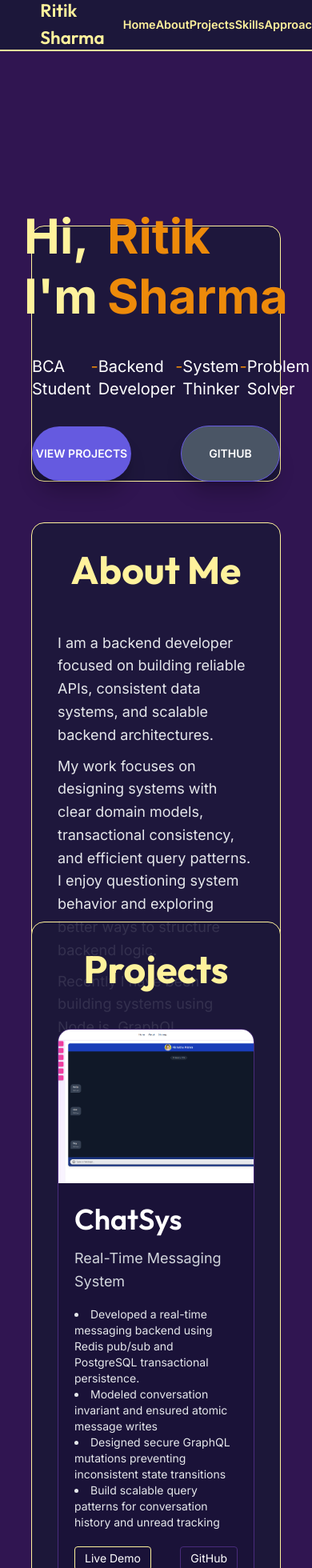
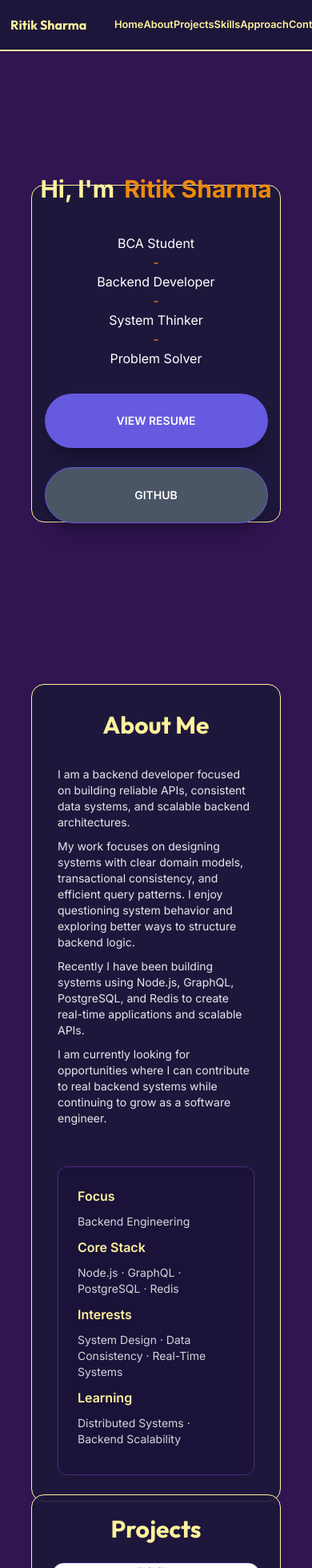
Before and after one commit to type-ritik/portfolio, a React (Vite) app in the folder client/: page / in a window 390 px wide. Shown: the top 1960 px of the page at 80% size. Built offline with nearby package versions, Linux system fonts and the light colour scheme.

Commit message:
feat: implement responsiveness on small devices

```diff
--- a/client/src/components/AboutContainer.tsx
+++ b/client/src/components/AboutContainer.tsx
@@ -6,32 +6,32 @@ export const AboutContainer = () => {
     >
       <div className="w-full bg-dark-purple-blur border border-light-yellow rounded-2xl p-8! text-white">
         {/* TITLE */}
-        <h1 className="text-4xl text-light-yellow text-center font-bold mb-10!">
+        <h1 className="text-5xl! not-md:text-3xl! text-light-yellow text-center font-bold mb-10! not-md:mb-6!">
           About Me
         </h1>
 
         <div className="grid md:grid-cols-2 gap-10">
           {/* LEFT SIDE TEXT */}
           <div className="space-y-5 text-gray-200">
-            <p className="text-lg">
+            <p className="not-md:text-sm! text-lg!">
               I am a backend developer focused on building reliable APIs,
               consistent data systems, and scalable backend architectures.
             </p>
 
-            <p>
+            <p className="not-md:text-sm! text-lg!">
               My work focuses on designing systems with clear domain models,
               transactional consistency, and efficient query patterns. I enjoy
               questioning system behavior and exploring better ways to structure
               backend logic.
             </p>
 
-            <p>
+            <p className="not-md:text-sm! text-lg!">
               Recently I have been building systems using Node.js, GraphQL,
               PostgreSQL, and Redis to create real-time applications and
               scalable APIs.
             </p>
 
-            <p>
+            <p className="not-md:text-sm! text-lg!">
               I am currently looking for opportunities where I can contribute to
               real backend systems while continuing to grow as a software
               engineer.
@@ -42,28 +42,30 @@ export const AboutContainer = () => {
           <div className="bg-[#1a1238] border border-light-purple rounded-xl p-6! flex flex-col justify-center space-y-4">
             <div>
               <span className="text-light-yellow font-semibold">Focus</span>
-              <p className="text-gray-300 text-sm">Backend Engineering</p>
+              <p className="text-gray-300 not-md:text-sm!">
+                Backend Engineering
+              </p>
             </div>
 
             <div>
               <span className="text-light-yellow font-semibold">
                 Core Stack
               </span>
-              <p className="text-gray-300 text-sm">
+              <p className="text-gray-300 not-md:text-sm!">
                 Node.js · GraphQL · PostgreSQL · Redis
               </p>
             </div>
 
             <div>
               <span className="text-light-yellow font-semibold">Interests</span>
-              <p className="text-gray-300 text-sm">
+              <p className="text-gray-300 not-md:text-sm!">
                 System Design · Data Consistency · Real-Time Systems
               </p>
             </div>
 
             <div>
               <span className="text-light-yellow font-semibold">Learning</span>
-              <p className="text-gray-300 text-sm">
+              <p className="text-gray-300 not-md:text-sm!">
                 Distributed Systems · Backend Scalability
               </p>
             </div>
--- a/client/src/components/ApproachContainer.tsx
+++ b/client/src/components/ApproachContainer.tsx
@@ -1,9 +1,9 @@
 function ApproachContainer() {
   return (
-    <div id="approach" className="w-full h-screen items-center flex justify-center my-20!">
+    <div id="approach" className="w-full h-screen not-md:h-full items-center flex justify-center my-20!">
       <div className="w-full bg-dark-purple-blur border border-light-yellow rounded-2xl p-8! text-white">
         {/* Title */}
-        <h1 className="text-4xl text-light-yellow text-center font-bold mb-10!">
+        <h1 className="text-5xl! not-md:text-3xl! text-light-yellow text-center font-bold mb-10!">
           How I Design Systems
         </h1>
 
@@ -11,10 +11,10 @@ function ApproachContainer() {
         <div className="grid md:grid-cols-2 lg:grid-cols-4 gap-6">
           {/* Entity */}
           <div className="bg-[#1a1238] border border-light-purple rounded-xl p-5! hover:scale-[1.03] transition">
-            <h3 className="text-lg font-semibold text-light-yellow mb-2!">
+            <h3 className="text-lg! font-semibold text-light-yellow mb-2!">
               Entities
             </h3>
-            <p className="text-sm text-gray-300">
+            <p className="text-sm! text-gray-300">
               Identify core domain objects and relationships that represent the
               system's structure.
             </p>
@@ -22,7 +22,7 @@ function ApproachContainer() {
 
           {/* State */}
           <div className="bg-[#1a1238] border border-light-purple rounded-xl p-5! hover:scale-[1.03] transition">
-            <h3 className="text-lg font-semibold text-light-yellow mb-2!">
+            <h3 className="text-lg! font-semibold text-light-yellow mb-2!">
               State
             </h3>
             <p className="text-sm text-gray-300">
@@ -33,10 +33,10 @@ function ApproachContainer() {
 
           {/* Invariants */}
           <div className="bg-[#1a1238] border border-light-purple rounded-xl p-5! hover:scale-[1.03] transition">
-            <h3 className="text-lg font-semibold text-light-yellow mb-2!">
+            <h3 className="text-lg! font-semibold text-light-yellow mb-2!">
               Invariants
             </h3>
-            <p className="text-sm text-gray-300">
+            <p className="text-sm! text-gray-300">
               Establish rules that must always remain true regardless of system
               operations.
             </p>
@@ -44,10 +44,10 @@ function ApproachContainer() {
 
           {/* Failure */}
           <div className="bg-[#1a1238] border border-light-purple rounded-xl p-5! hover:scale-[1.03] transition">
-            <h3 className="text-lg font-semibold text-light-yellow mb-2!">
+            <h3 className="text-lg! font-semibold text-light-yellow mb-2!">
               Failure Cases
             </h3>
-            <p className="text-sm text-gray-300">
+            <p className="text-sm! text-gray-300">
               Anticipate how the system might break and design safeguards to
               prevent inconsistent states.
             </p>
@@ -56,7 +56,7 @@ function ApproachContainer() {
 
         {/* Philosophy */}
         <div className="mt-10! flex justify-center">
-          <p className="max-w-2xl text-center text-gray-300 bg-[#1a1238] border border-light-purple px-6! py-4! rounded-lg">
+          <p className="max-w-2xl text-center text-gray-300 bg-[#1a1238] border border-light-purple px-6! py-4! rounded-lg not-md:text-base!">
             I focus on understanding how systems fail rather than masking issues
             with quick fixes. Designing with invariants and failure cases in
             mind helps build reliable backend systems.
--- a/client/src/components/Footer.tsx
+++ b/client/src/components/Footer.tsx
@@ -6,7 +6,7 @@ function Footer() {
       <div className="w-full bg-dark-purple-blur border border-light-yellow rounded-2xl p-8! text-white">
         <div className="flex flex-col items-center text-center space-y-4">
           {/* Name */}
-          <h2 className="text-2xl font-bold text-light-yellow">Ritik Sharma</h2>
+          <h2 className="text-3xl! font-bold text-light-yellow">Ritik Sharma</h2>
 
           {/* Role */}
           <p className="text-gray-300">
@@ -14,7 +14,7 @@ function Footer() {
           </p>
 
           {/* Statement */}
-          <p className="text-gray-400 max-w-xl text-sm">
+          <p className="text-gray-400 max-w-xl text-sm!">
             I enjoy designing backend systems that emphasize data consistency,
             clear state transitions, and reliable real-time communication.
           </p>
@@ -46,7 +46,7 @@ function Footer() {
           </div>
 
           {/* Copyright */}
-          <p className="text-gray-500 text-sm pt-4!">© {year} Ritik Sharma</p>
+          <p className="text-gray-500 text-sm! pt-4!">© {year} Ritik Sharma</p>
         </div>
       </div>
     </footer>
--- a/client/src/components/Header.tsx
+++ b/client/src/components/Header.tsx
@@ -2,14 +2,14 @@ import { headerNavbar, name } from "../config/HeaderConfig";
 
 function Header() {
   return (
-    <div className="z-1 flex px-10! w-screen  bg-dark-purple text-light-yellow capitalize fixed top-0 justify-evenly items-center h-16 border-b-2 border-light-yellow">
+    <div className="z-1 flex px-10! not-md:px-0! w-screen bg-dark-purple text-light-yellow capitalize fixed top-0 justify-evenly items-center h-16 border-b-2 border-light-yellow">
       <div className="flex justify-start items-center w-1/4 not-md:w-[30%]">
-        <h2 className="text-[1.6rem]! font-semibold! not-md:text-[1.4rem]!">
+        <h2 className="text-[1.6rem]! font-semibold! not-md:font-bold! not-md:text-[1rem]!">
           {name}
         </h2>
       </div>
       <div className="w-[50%] not-md:w-[60%] flex justify-end">
-        <div className="w-full not-md:text-[.9rem] flex justify-between text-[1rem] font-semibold">
+        <div className="w-full not-md:text-[.8rem]! flex justify-between text-[1rem]! font-semibold">
           {headerNavbar.map((item, index) => (
             <a key={index} href={"#" + item.toLowerCase()}>
               <span>{item.toLocaleLowerCase()}</span>
--- a/client/src/components/IntroContainer.tsx
+++ b/client/src/components/IntroContainer.tsx
@@ -9,14 +9,17 @@ function IntroContainer() {
   //   "Backend-focused BCA student building production-ready systems, with emphasis on API design, authentication, and system behavior in real deployments.";
 
   return (
-    <div id="home" className="flex w-full -mt-20! h-screen justify-center items-center">
-      <div className="w-full h-80 flex bg-dark-purple-blur not-md:flex-col rounded-2xl border border-light-yellow! justify-center">
-        <div className="w-3/5 flex flex-col justify-center not-md:w-full gap-4">
-          <h1 className="text-6xl! not-md:text-6xl! gap-3 justify-center items-center leading-tight font-bold flex ">
+    <div
+      id="home"
+      className="flex w-full -mt-20! h-screen justify-center items-center"
+    >
+      <div className="w-full h-80 not-md:h-1/2 flex bg-dark-purple-blur not-md:flex-col rounded-2xl border border-light-yellow! justify-center">
+        <div className="w-3/5 flex flex-col not-md:h-full justify-center not-md:w-full gap-4">
+          <h1 className="text-6xl! not-md:text-3xl! not-md:pt-3! gap-3 justify-center items-center leading-tight font-bold flex ">
             <span className="text-light-yellow">Hi, I&apos;m</span>{" "}
-            <span className="name text-dark-orange">{name}</span>
+            <span className="text-dark-orange">{name}</span>
           </h1>
-          <div className="flex justify-between text-xl text-white gap-0">
+          <div className="flex justify-between items-center text-xl not-md:text-base not-md:flex-col text-white gap-0">
             BCA Student<span className="text-dark-orange"> - </span>Backend
             Developer<span className="text-dark-orange"> - </span>System Thinker
             <span className="text-dark-orange"> - </span>Problem Solver
@@ -26,13 +29,13 @@ function IntroContainer() {
           I design, build, and deploy full-stack systems
         </p> */}
           <div className="flex justify-center">
-            <div className="btn-container not-md:w-full not-md:pb-2! w-4/5 flex justify-between items-center my-4!">
-              <button className="w-2/5 rounded-full cursor-pointer font-semibold hover:bg-[#5741d9] hover:ease-in-out transition-all shadow-xl/20 border-gray-600 hover:shadow-white text-sm py-6! bg-[#655ae0] text-white">
-                {"View Projects".toUpperCase()}
+            <div className="btn-container not-md:gap-6 not-md:flex-col not-md:w-full not-md:pb-2! w-4/5 flex justify-between items-center my-4!">
+              <button className="w-2/5 not-md:w-[90%] rounded-full cursor-pointer font-semibold hover:bg-[#5741d9] hover:ease-in-out transition-all shadow-xl/20 border-gray-600 hover:shadow-white text-sm py-6! bg-[#655ae0] text-white">
+                {"View Resume".toUpperCase()}
               </button>
               <button
                 onClick={handleGithub}
-                className="w-2/5 hover:ease-in-out hover:border-[#5741d9]  transition-all shadow-xl/20 hover:shadow-white  rounded-full py-6! text-sm font-semibold border cursor-pointer border-[#655ae0] bg-gray-600 text-white"
+                className="w-2/5 hover:ease-in-out not-md:w-[90%] hover:border-[#5741d9]  transition-all shadow-xl/20 hover:shadow-white  rounded-full py-6! text-sm font-semibold border cursor-pointer border-[#655ae0] bg-gray-600 text-white"
               >
                 {"GitHub".toUpperCase()}
               </button>
--- a/client/src/components/ProjectContainer.tsx
+++ b/client/src/components/ProjectContainer.tsx
@@ -4,10 +4,10 @@ function ProjectContainer() {
   return (
     <div
       id="projects"
-      className="w-full h-screen items-center flex justify-center my-20!"
+      className="w-full h-screen not-md:h-full items-center flex justify-center my-20!"
     >
-      <div className="w-full bg-dark-purple-blur p-8! rounded-2xl border border-light-yellow text-white">
-        <h1 className="text-4xl text-center text-light-yellow font-bold mb-12!">
+      <div className="w-full bg-dark-purple-blur p-8! not-md:p-6! rounded-2xl border border-light-yellow text-white">
+        <h1 className="text-5xl not-md:text-3xl! text-center text-light-yellow font-bold mb-12! not-md:mb-6!">
           Projects
         </h1>
 
@@ -29,15 +29,15 @@ function ProjectContainer() {
               {/* CONTENT */}
               <div className="p-5!">
                 {/* TITLE */}
-                <h2 className="text-xl font-semibold mb-1!">{item.name}</h2>
+                <h2 className="text-xl! font-semibold mb-1!">{item.name}</h2>
 
                 {/* DESCRIPTION */}
-                <p className="text-sm text-gray-300 mb-4!">
+                <p className="text-sm! text-gray-300 mb-4!">
                   {item.description}
                 </p>
 
                 {/* DETAILS */}
-                <ul className="text-sm text-gray-200 space-y-2 mb-5! list-disc list-inside">
+                <ul className="text-sm! text-gray-200 space-y-2 mb-5! list-disc list-inside">
                   {item.details.map((detail, idx) => (
                     <li key={idx}>{detail}</li>
                   ))}
--- a/client/src/components/ResumeContactContainer.tsx
+++ b/client/src/components/ResumeContactContainer.tsx
@@ -6,7 +6,7 @@ function ResumeContactContainer() {
     >
       <div className="w-full bg-dark-purple-blur border border-light-yellow rounded-2xl p-8! text-white">
         {/* TITLE */}
-        <h1 className="text-4xl text-center text-light-yellow font-bold mb-8!">
+        <h1 className="text-5xl! not-md:text-3xl! text-center text-light-yellow font-bold mb-8!">
           Contact
         </h1>
 
@@ -25,7 +25,7 @@ function ResumeContactContainer() {
         <div className="grid md:grid-cols-2 lg:grid-cols-4 gap-6">
           {/* RESUME */}
           <div className="bg-[#1a1238] border border-light-purple rounded-xl p-5! text-center hover:scale-[1.03] transition">
-            <h3 className="text-lg font-semibold mb-2!">Resume</h3>
+            <h3 className="text-lg! font-semibold mb-2!">Resume</h3>
             <a
               href="https://rose-edythe-36.tiiny.site"
               target="_blank"
@@ -37,7 +37,7 @@ function ResumeContactContainer() {
 
           {/* EMAIL */}
           <div className="bg-[#1a1238] border border-light-purple rounded-xl p-5! text-center hover:scale-[1.03] transition">
-            <h3 className="text-lg font-semibold mb-2!">Email</h3>
+            <h3 className="text-lg! font-semibold mb-2!">Email</h3>
             <a
               href="mailto:ritik.vw98@gmail.com"
               className="text-light-yellow font-semibold hover:underline"
@@ -48,7 +48,7 @@ function ResumeContactContainer() {
 
           {/* GITHUB */}
           <div className="bg-[#1a1238] border border-light-purple rounded-xl p-5! text-center hover:scale-[1.03] transition">
-            <h3 className="text-lg font-semibold mb-2!">GitHub</h3>
+            <h3 className="text-lg! font-semibold mb-2!">GitHub</h3>
             <a
               href="https://github.com/type-ritik"
               target="_blank"
@@ -60,7 +60,7 @@ function ResumeContactContainer() {
 
           {/* LINKEDIN */}
           <div className="bg-[#1a1238] border border-light-purple rounded-xl p-5! text-center hover:scale-[1.03] transition">
-            <h3 className="text-lg font-semibold mb-2!">LinkedIn</h3>
+            <h3 className="text-lg! font-semibold mb-2!">LinkedIn</h3>
             <a
               href="https://www.linkedin.com/in/type-ritik/"
               target="_blank"
--- a/client/src/components/SkillContainer.tsx
+++ b/client/src/components/SkillContainer.tsx
@@ -2,9 +2,9 @@ import { skills } from "../config/SkillsConfig";
 
 function SkillContainer() {
   return (
-    <div id="skills" className="w-full h-screen items-center flex justify-center my-16!">
+    <div id="skills" className="w-full h-screen not-md:h-full items-center flex justify-center my-16!">
       <div className="w-full border border-light-yellow rounded-2xl p-8! bg-dark-purple-blur text-white">
-        <h1 className="text-4xl font-bold text-center text-light-yellow mb-10">
+        <h1 className="text-5xl! not-md:text-3xl! font-bold text-center text-light-yellow mb-10">
           Skills
         </h1>
 
@@ -14,14 +14,14 @@ function SkillContainer() {
               key={category.category}
               className="border border-light-purple rounded-xl p-5! bg-[#1a1238]"
             >
-              <h2 className="text-lg font-semibold mb-4! text-white">
+              <h2 className="text-lg! font-semibold mb-4! text-white">
                 {category.category}
               </h2>
 
               <div className="space-y-4">
                 {category.items.map((skill) => (
                   <div key={skill.name}>
-                    <div className="flex justify-between text-sm mb-1!">
+                    <div className="flex justify-between text-sm! mb-1!">
                       <span>{skill.name}</span>
                       <span className="text-gray-300">{skill.score}/10</span>
                     </div>
```
